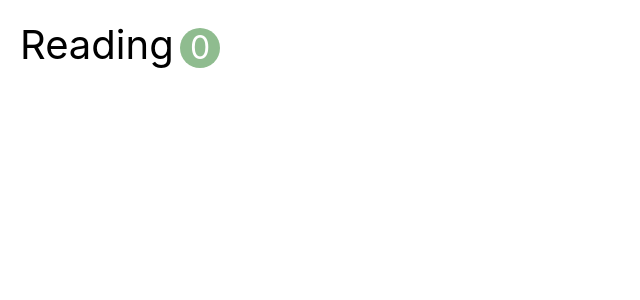
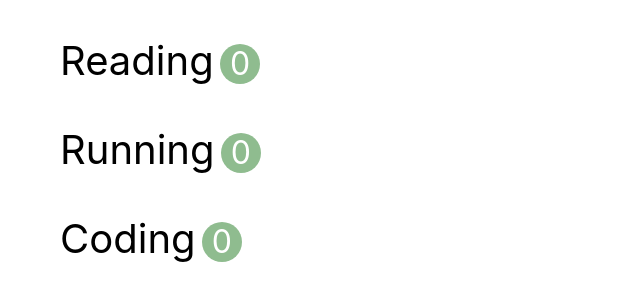
Before and after one commit to kina94/Habit-Tracker, a React (Create React App) app: page / in a window 1280 px wide. Shown: the top 300 px of the page, without its empty margins (0-640 px from the left). Built offline with nearby package versions, Linux system fonts and the light colour scheme; the HTML template or start-up script is replaced by a standard one.

Commit message:
habits component 만들기

```diff
--- a/src/app.jsx
+++ b/src/app.jsx
@@ -1,8 +1,8 @@
 import './app.css';
-import Habit from './components/habit';
+import Habits from './components/habits';
 
 function App() {
-  return <Habit/>;
+  return <Habits/>;
 }
 
 export default App;
--- a/src/components/habit.jsx
+++ b/src/components/habit.jsx
@@ -16,10 +16,11 @@
     }
 
     render() {
+        const {name,count}=this.props.habit;
         return (
             <li className="habit">
-            <span className="habit-name">Reading</span>
-            <span className="habit-count">{this.state.count}</span>
+            <span className="habit-name">{name}</span>
+            <span className="habit-count">{count}</span>
             <button className='habit-button habit-increase' onClick={this.handleIncrement}>
                 <i className="fas fa-plus-square"></i>
             </button>
--- /dev/null
+++ b/src/components/habits.jsx
@@ -0,0 +1,23 @@
+import React, { Component } from 'react';
+import Habit from './habit'
+
+class Habits extends Component {
+    state = {
+        habits: [
+            { id:1, name: 'Reading', count: 0 },
+            { id:2, name: 'Running', count: 0 },
+            { id:3, name: 'Coding', count: 0 },
+        ],
+    };
+    render() {
+        return (
+            <ul>
+                {this.state.habits.map(habit => (
+                    <Habit key={habit.id} habit={habit}/>
+                ))}
+            </ul>
+        );
+    }
+}
+
+export default Habits;
```
